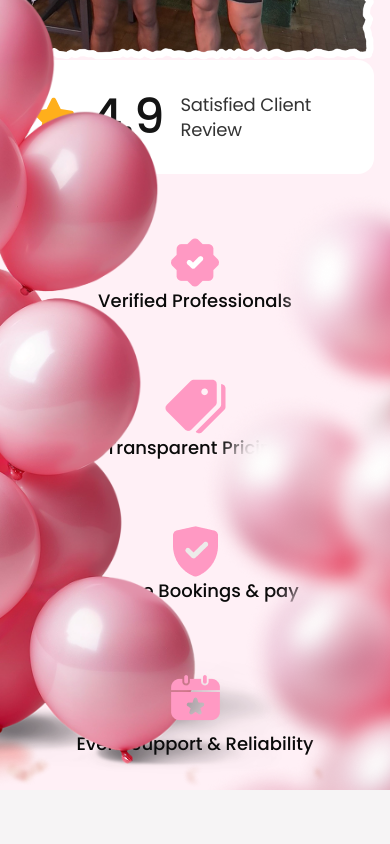
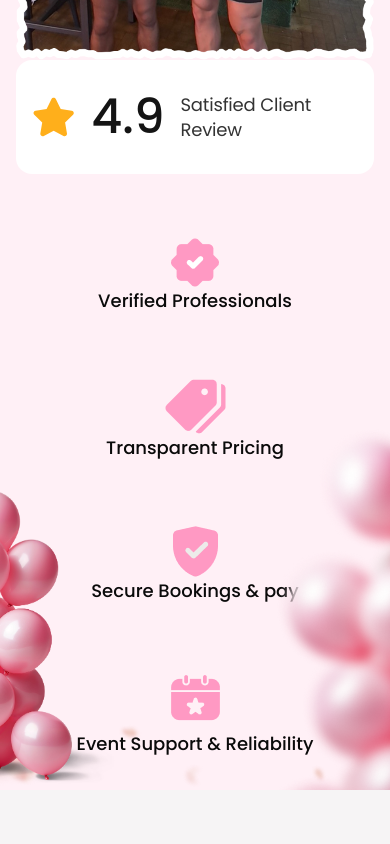
Before and after one commit to code-bd-sana/hunky-butler, a Next.js app in the folder frontend/: page / in a window 390 px wide. Shown: the part 3960-4804 px from the top of the page. Built offline with nearby package versions, Linux system fonts and the light colour scheme; a web font is replaced by a local one.

Commit message:
fix the responsive isshues on the home page

```diff
--- a/frontend/components/ServiceHeroSection/WhyBookSection.jsx
+++ b/frontend/components/ServiceHeroSection/WhyBookSection.jsx
@@ -15,7 +15,7 @@ export default function WhyBookSection() {
     <div className='bg-[#F6F4F5] relative'>
 
 
-<div className='flex flex-col-reverse md:flex-row pb-16  gap-14 max-w-7xl mx-auto px-4 md:px-6 lg:px-0 pt-24 '>
+<div className='flex flex-col-reverse md:flex-row pb-16  gap-14 max-w-7xl mx-auto px-4 md:px-6 lg:px-0 pt-12 '>
 
     <section className='flex-1'>
 <Image alt='img' src={image}/>
--- a/frontend/components/homepage/AboutSection.jsx
+++ b/frontend/components/homepage/AboutSection.jsx
@@ -17,7 +17,7 @@ import bg4 from '@/public/images/home/aboutbg2.png'
 
 export default function AboutSection() {
   return (
-    <div className='bg-[#FFF0F6] py-8 md:py-24  relative'>
+    <div className='bg-[#FFF0F6] py-8 md:py-24   relative'>
 
         <div className='max-w-7xl mx-auto md:flex px-4 md:px-0 items-center gap-4 mt-16'>
 
@@ -97,7 +97,7 @@ export default function AboutSection() {
         </div>
 
 {/* icn section */}
-        <section className='md:flex  justify-between max-w-7xl mx-auto mt-16'>
+        <section className='md:flex z-50  justify-between max-w-7xl mx-auto mt-16'>
 
           <div className='flex flex-col  justify-center text-center'>
               <Image alt='icon' src={image1} className='mx-auto'/>
@@ -114,7 +114,7 @@ export default function AboutSection() {
           </div>
 
                <div className='border-r border-[#FF99C3]'></div>
-          <div className='flex flex-col mt-16 md:mt-0 justify-center text-center'>
+          <div className='flex flex-col z-50 mt-16 md:mt-0 justify-center text-center'>
               <Image alt='icon' src={image3} className='mx-auto'/>
           <p className='font-medium text-lg'>Secure Bookings & pay</p>
           </div>
@@ -137,11 +137,11 @@ export default function AboutSection() {
         {" "}
         <Image alt="img" src={bg2} />{" "}
       </div>
-      <div className="absolute bottom-0 leading-0">
+      <div className="absolute w-36 md:w-auto bottom-0 leading-0">
         {" "}
         <Image alt="img" src={bg3} />{" "}
       </div>
-      <div className="absolute bottom-0 right-0 leading-0">
+      <div className="absolute bottom-0 z-10  w-36 md:w-auto right-0 leading-0">
         {" "}
         <Image alt="img" src={bg4} />{" "}
       </div>
```
